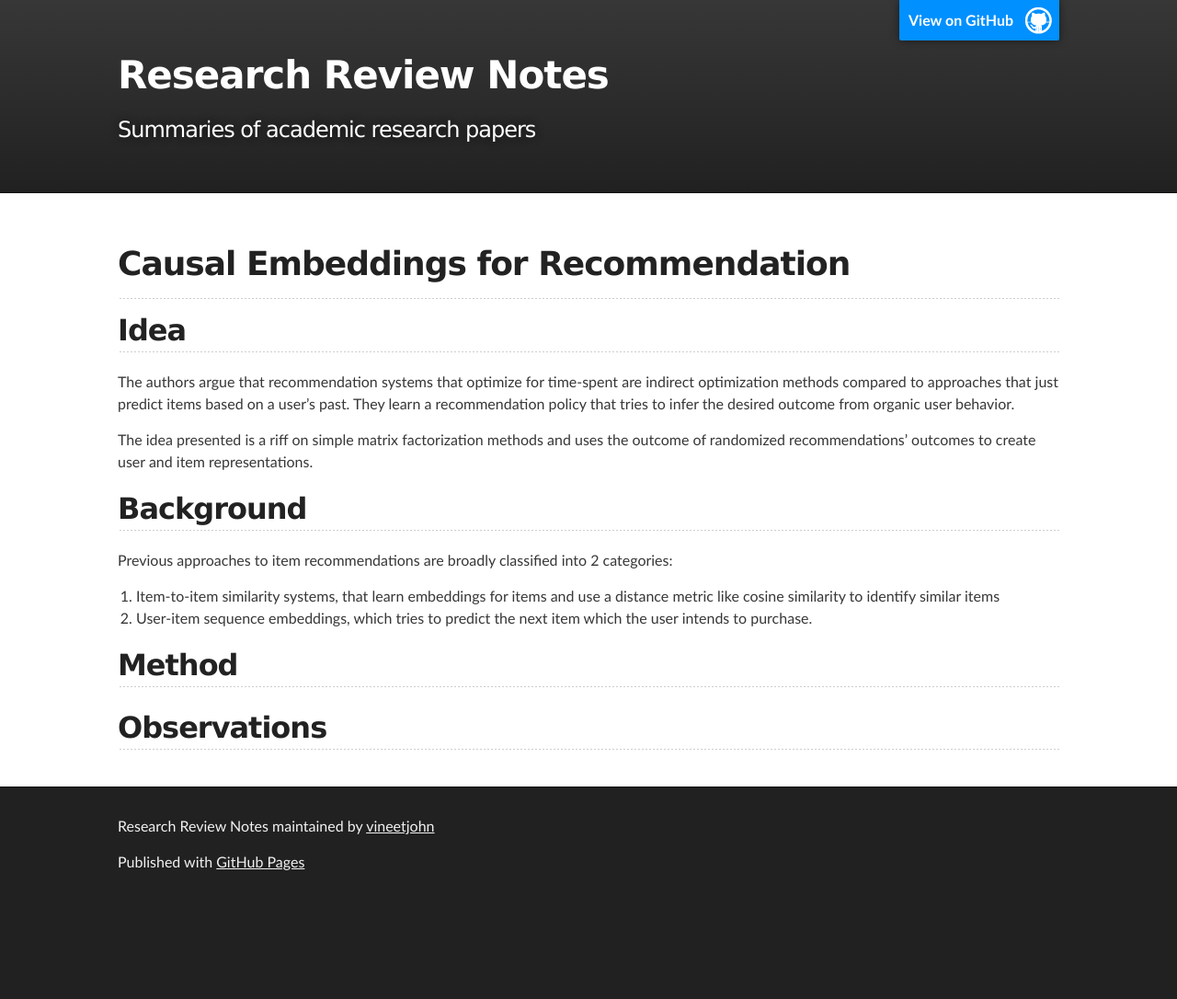
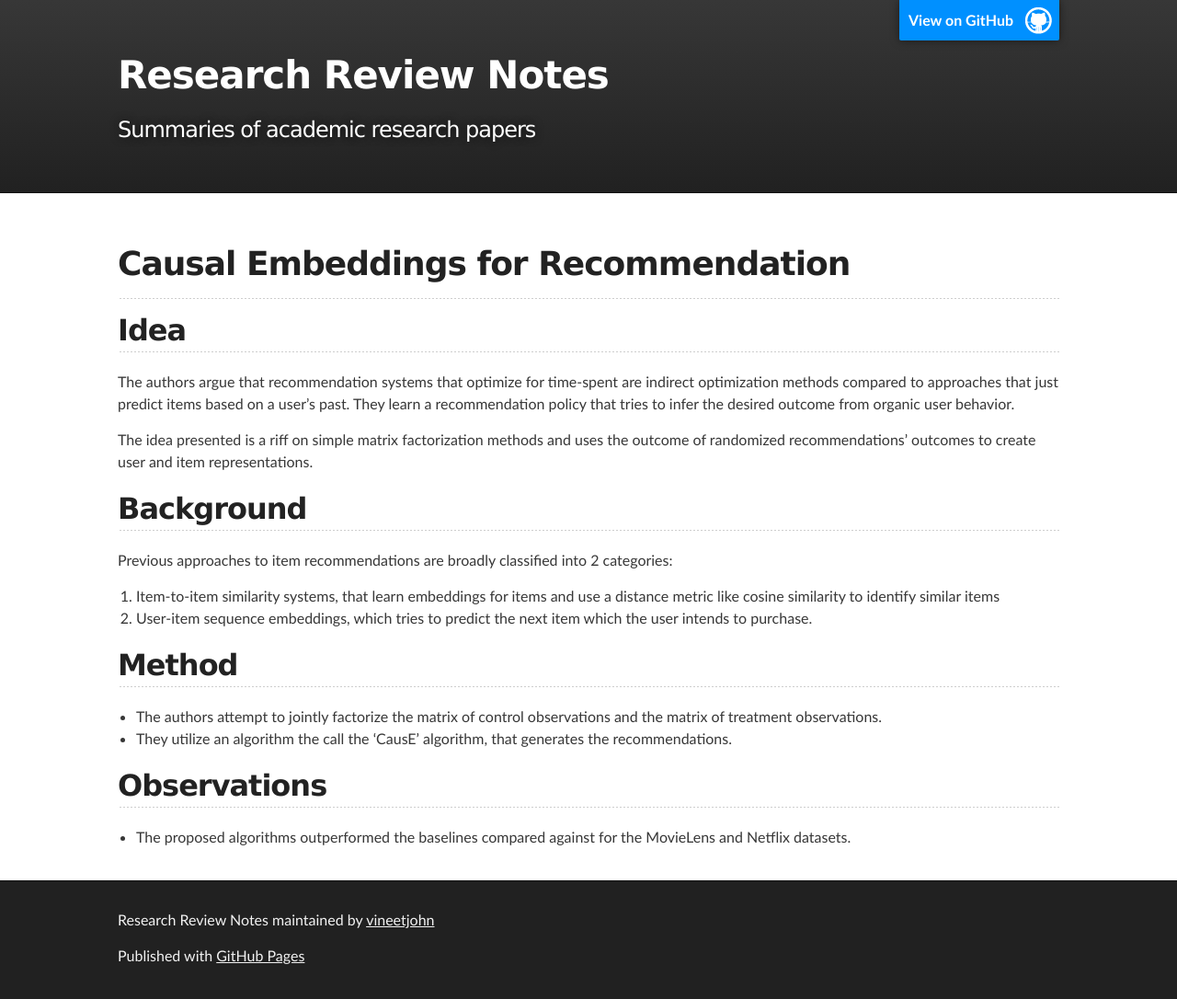
Before and after one commit to vineetjohn/research-review-notes, a Jekyll site: the page built from _reviews/causal-embeddings-for-recommendation.md, in a window 1280 px wide. Shown: the whole page at 92% size. Built offline with Jekyll 4.4.1, drawn with Linux system fonts in a browser that asks for light colours; before the commit the page ends 984 px from its top, so only the background shows below that.

Commit message:
Add very brief details of the method used and observations

```diff
--- a/_reviews/causal-embeddings-for-recommendation.md
+++ b/_reviews/causal-embeddings-for-recommendation.md
@@ -18,6 +18,8 @@ Previous approaches to item recommendations are broadly classified into 2 catego
 2. User-item sequence embeddings, which tries to predict the next item which the user intends to purchase.
 
 ## Method
-
+* The authors attempt to jointly factorize the matrix of control observations and the matrix of treatment observations.
+* They utilize an algorithm the call the 'CausE' algorithm, that generates the recommendations.
 
 ## Observations
+* The proposed algorithms outperformed the baselines compared against for the MovieLens and Netflix datasets.
```
